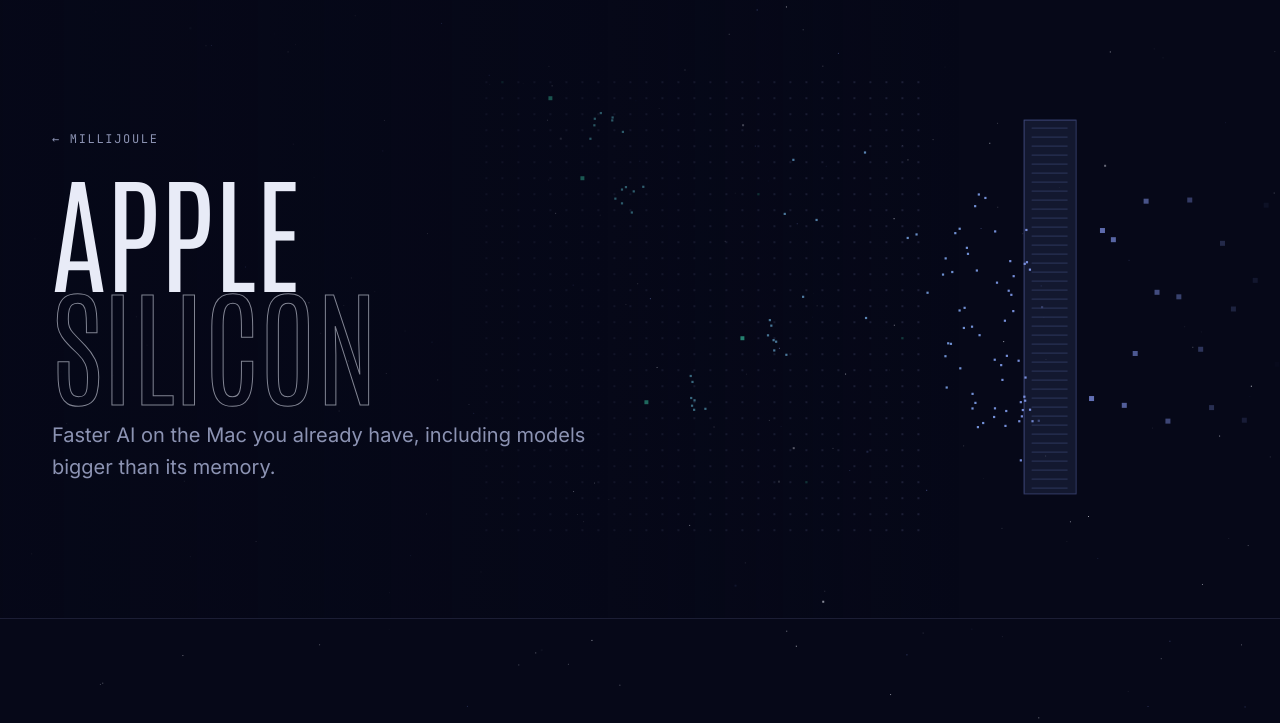
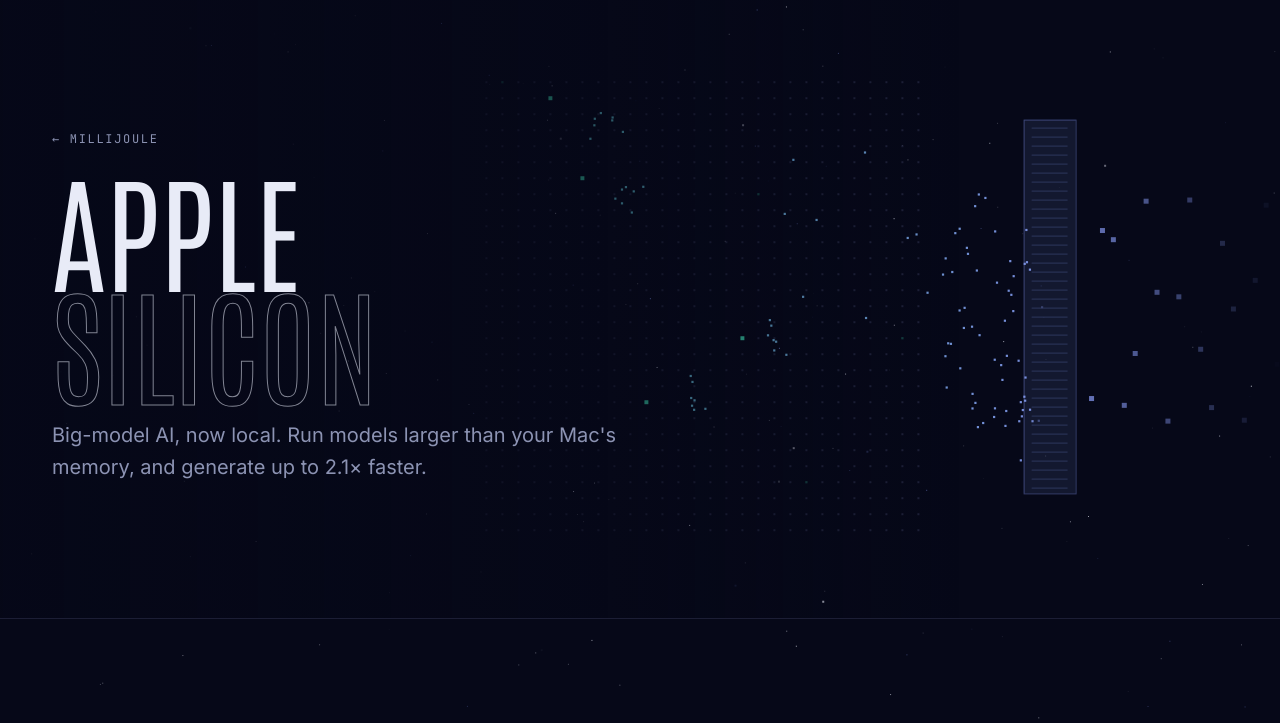
Before and after one commit to adityakm24/atom-research, a plain HTML site: page millijoule-mlx.html in a window 1280 px wide. Shown: the part 70-793 px from the top of the page. Drawn offline with Linux system fonts and the light colour scheme.

Commit message:
Apple silicon page: new tagline
Co-Authored-By: Claude Opus 5.5 <noreply@anthropic.com>

```diff
--- a/millijoule-mlx.html
+++ b/millijoule-mlx.html
@@ -4,7 +4,7 @@
   <meta charset="utf-8">
   <meta name="viewport" content="width=device-width, initial-scale=1">
   <title>MilliJoule on Apple silicon · Atom Research</title>
-  <meta name="description" content="MilliJoule on Apple silicon: faster AI on the Mac you already have, including models bigger than its memory.">
+  <meta name="description" content="MilliJoule on Apple silicon: big-model AI, now local. Run models larger than your Mac's memory, and generate up to 2.1× faster.">
   <link rel="icon" href="favicon.svg" type="image/svg+xml">
   <link rel="preconnect" href="https://fonts.googleapis.com">
   <link rel="preconnect" href="https://fonts.gstatic.com" crossorigin>
@@ -34,7 +34,7 @@
         <div class="wrap">
           <a class="crumb fade-in" href="millijoule.html">← MilliJoule</a>
           <h1 class="mega" style="white-space:normal"><span class="line"><span>Apple</span></span><span class="line"><span class="dim">Silicon</span></span></h1>
-          <p class="lede fade-in">Faster AI on the Mac you already have, including models bigger than its memory.</p>
+          <p class="lede fade-in">Big-model AI, now local. Run models larger than your Mac's memory, and generate up to 2.1× faster.</p>
         </div>
       </section>
 
```
